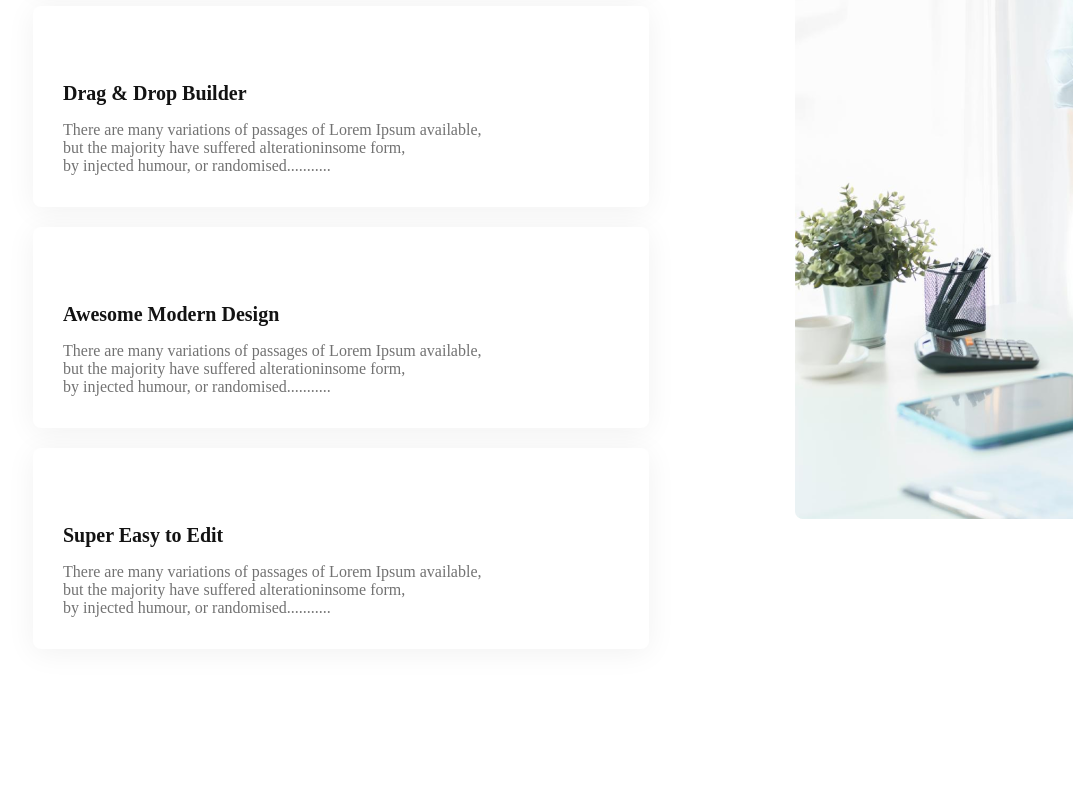
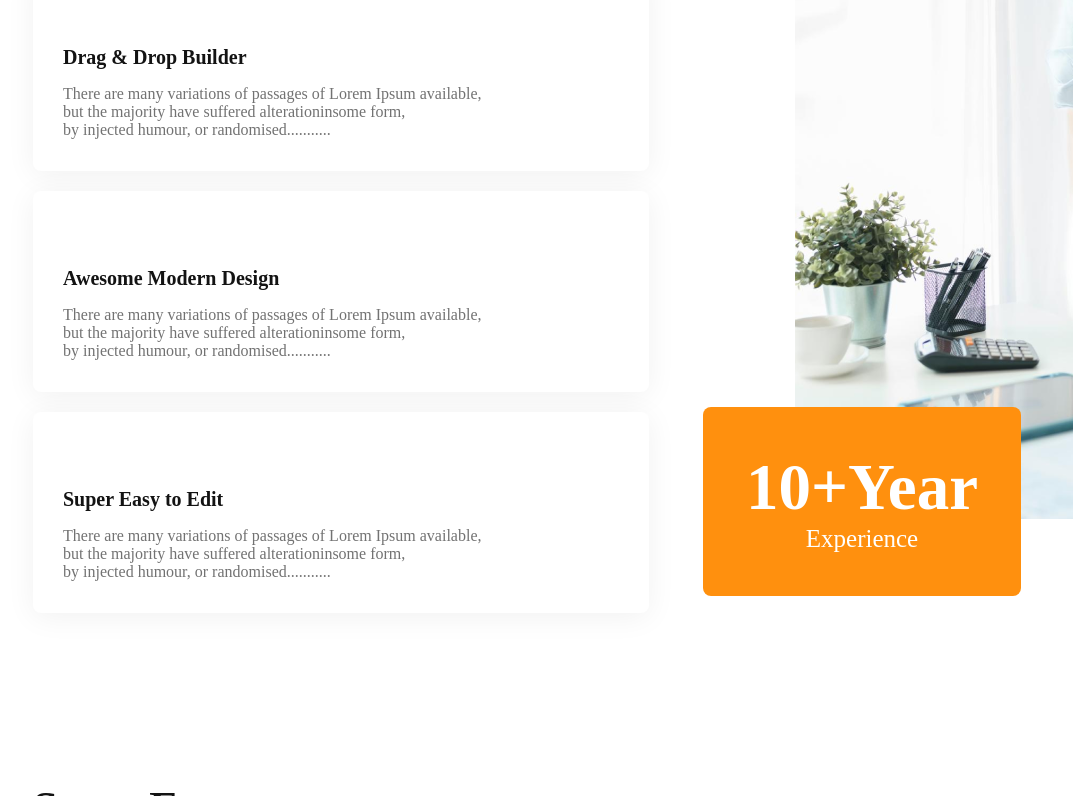
Before and after one commit to yeasinarafat0888/g3-architects-resources, a plain HTML site: page index.html in a window 1280 px wide. Shown: the part 2754-3550 px from the top of the page, without its empty margins (207-1280 px from the left). Drawn offline with Linux system fonts and the light colour scheme.

Commit message:
Ten Poblem

```diff
--- a/Css Files/styles.css
+++ b/Css Files/styles.css
@@ -170,19 +170,34 @@ button {
 
 /* problem */
 
-/* .ten-year {
+ .ten-year {
   position: absolute;
-  right: -50px;
+  left: -92px;
+  bottom: -77px;
   border: 0px;
   border-radius: 8px;
   background: #ff900e;
-  width: 342px;
-  height: 200px;
-} */
+  padding-top: 46px;
+  padding: 43px;
+text-align: center;}
+.ten{
+color: #FFF;
+text-align: center;
+font-family: "Work Sans";
+font-size: 65px;
+font-weight: 700;
+}
+.experience{
+  color: #FFF;
+font-family: "Work Sans";
+font-size: 25px;
+font-weight: 500;
+}
 .love-enjoy-img {
   width: 708px;
   height: 982px;
   margin-right: 240px;
+  position: relative;
 }
 
 /* Some Fact Styles */
--- a/index.html
+++ b/index.html
@@ -61,8 +61,6 @@
     <!-- Love & Enjoy Section -->
     <section class="love-enjoy">
       <div class="love-enjoy-content">
-        <div class="ten-year">
-          10+Year <br> Experience</div>
         <div class="vertical">
           <div class="vl"></div>
           <div class="group-title">Features you will <br> love & enjoy</div>
@@ -98,6 +96,8 @@
         </div>
       </div>
       <div class="love-enjoy-img">
+              <div class="ten-year"><span class="ten">10+Year</span>
+               <br> <span class="experience">Experience</span></div>
         <img src="images/architect.png" alt="">
       </div>
     </section>
```
